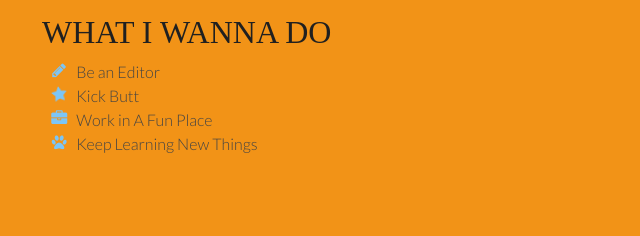
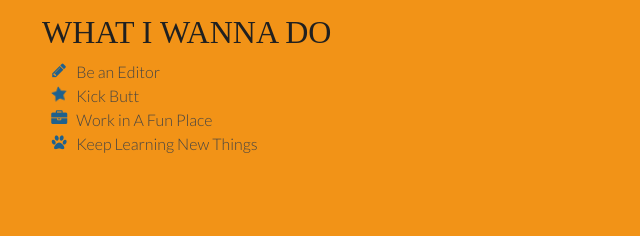
Before and after one commit to CarolineMillin/carolinekender.com, a plain HTML site: page index.html in a window 1280 px wide. Shown: the part 2188-2424 px from the top of the page, 470-1110 px from the left. Drawn offline with Linux system fonts and the light colour scheme; a web font is replaced by a local one.

Commit message:
color changes

```diff
--- a/index.html
+++ b/index.html
@@ -134,16 +134,16 @@
           <div class="mb-1"><h3>What I Wanna Do</h3></div>
           <ul class="fa-ul mb-0">
             <li>
-              <i class="fa-li fa fa-pencil" style="color: #7CC6F7"></i>
+              <i class="fa-li fa fa-pencil" style="color: #1F618D"></i>
               Be an Editor</li>
             <li>
-              <i class="fa-li fa fa-spin fa-star" style="color: #7CC6F7"></i>
+              <i class="fa-li fa fa-spin fa-star" style="color: #1F618D"></i>
               Kick Butt </li>
             <li>
-              <i class="fa-li fa fa-briefcase" style="color: #7CC6F7"></i>
+              <i class="fa-li fa fa-briefcase" style="color: #1F618D"></i>
               Work in A Fun Place</li>
             <li>
-              <i class="fa-li fa fa-paw" style="color: #7CC6F7"></i>
+              <i class="fa-li fa fa-paw" style="color: #1F618D"></i>
               Keep Learning New Things </li>
           </ul>
         </div>
--- a/style.css
+++ b/style.css
@@ -146,7 +146,7 @@ section.chunk {
    }}
 
 .bg-primary {
-  background-color: #7CC6F7 !important; }
+  background-color: #FFA07A !important; }
 
 .text-primary {
   color: #0078ff !important;
```
